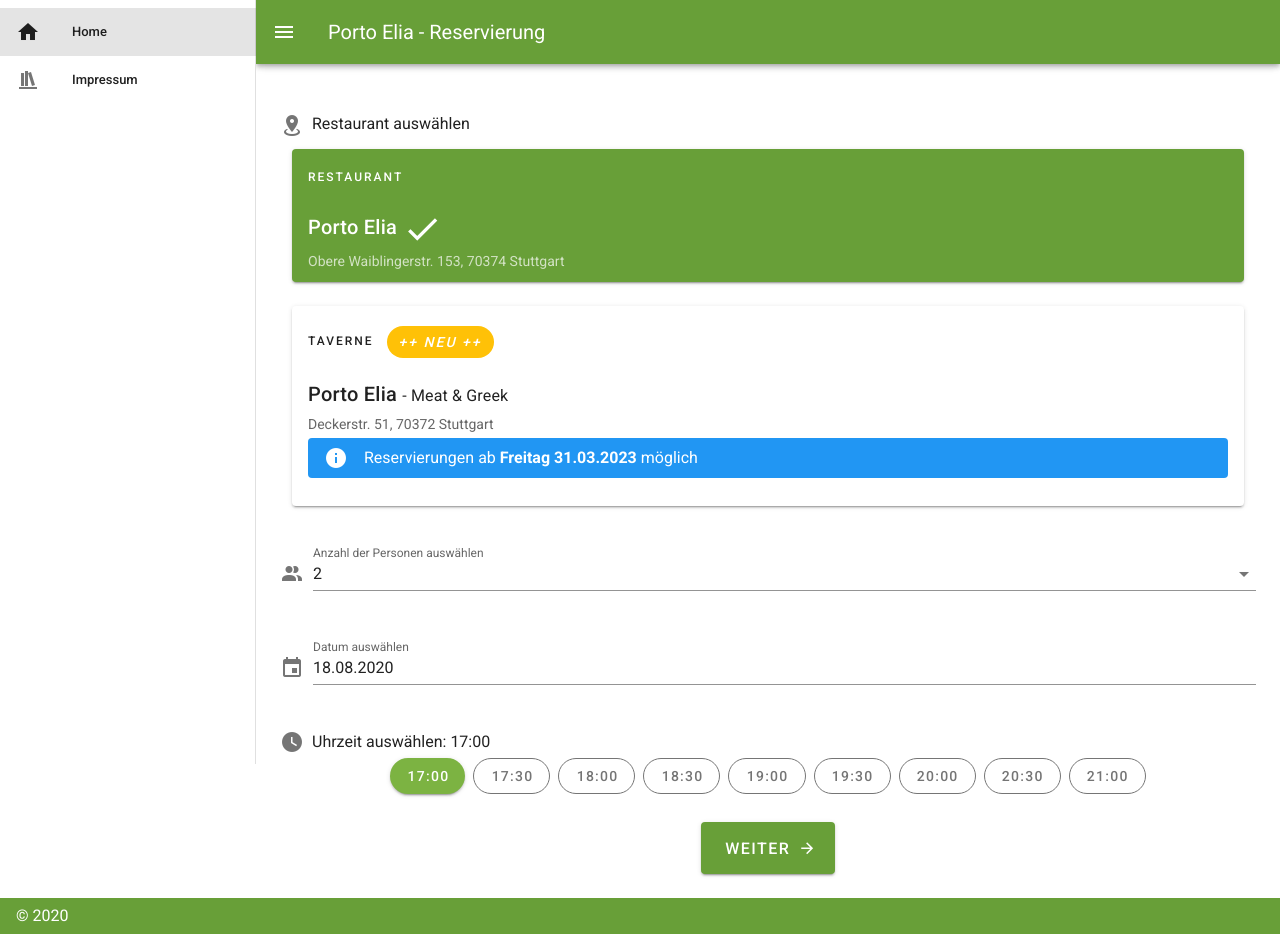
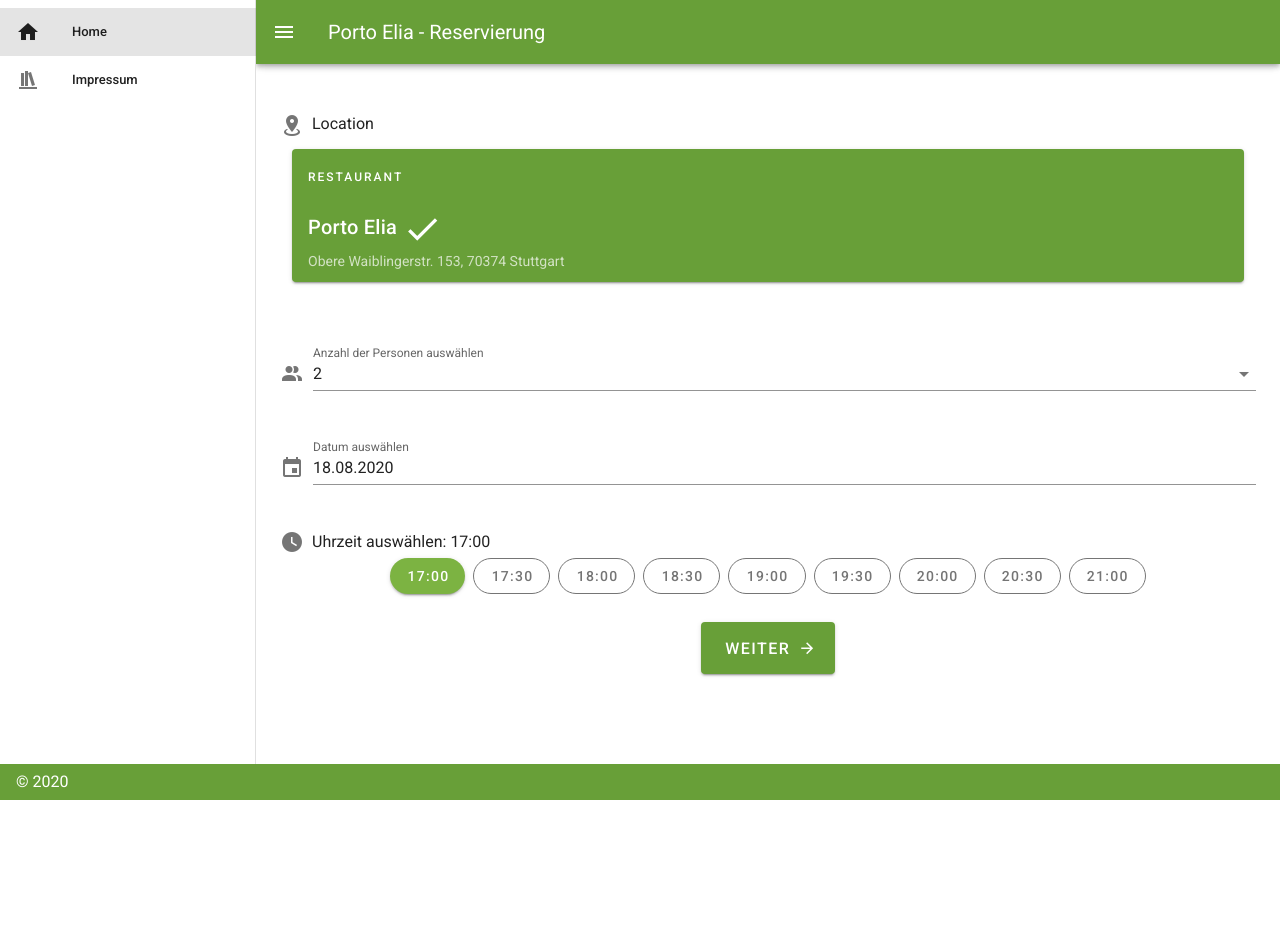
Before and after one commit to luisamoroso/reservation, a Vue app: page /#/ in a window 1280 px wide. After the commit the page ends 800 px from the top, so only its background shows below. Built offline with nearby package versions, Linux system fonts and the light colour scheme; what vue-recaptcha-v3 would draw is missing.

Commit message:
removed second location

```diff
--- a/package.json
+++ b/package.json
@@ -34,5 +34,8 @@
     "vue-cli-plugin-vuetify": "~2.0.6",
     "vue-template-compiler": "^2.6.11",
     "vuetify-loader": "^1.3.0"
+  },
+  "engines": {
+    "node": "16"
   }
 }
--- a/src/components/ReservationForm.vue
+++ b/src/components/ReservationForm.vue
@@ -7,7 +7,7 @@
       <v-col cols="12" sm="6" md="12">
         <div>
           <v-icon>mdi-map-marker-radius</v-icon>
-          <span class="clock">Restaurant auswählen</span>
+          <span class="clock">Location</span>
         </div>
 
         <v-container>
@@ -46,6 +46,7 @@
                 :color="this.location === 'TAVERNE' ? brandColor : defaultColor"
                 :dark="this.location === 'TAVERNE'"
                 @click="setLocation('TAVERNE')"
+                v-show="false"
               >
                 <div>
                   <v-list-item three-line>
```
Also changed, not shown: 1 other file (tests, documents, lock files or other folders).
